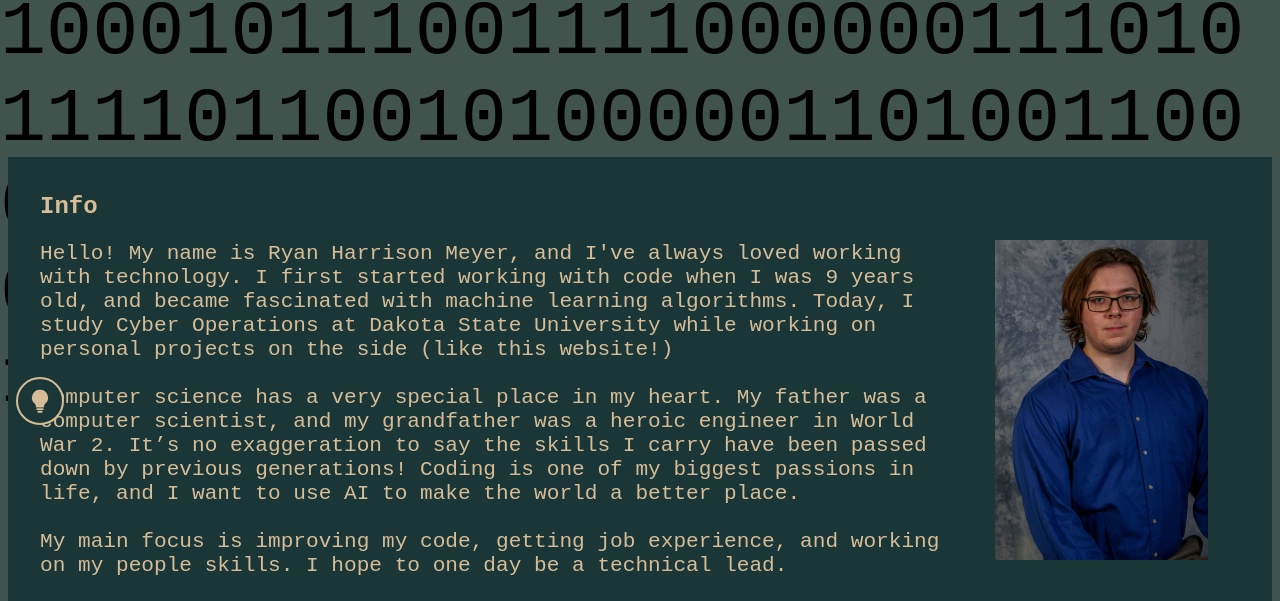
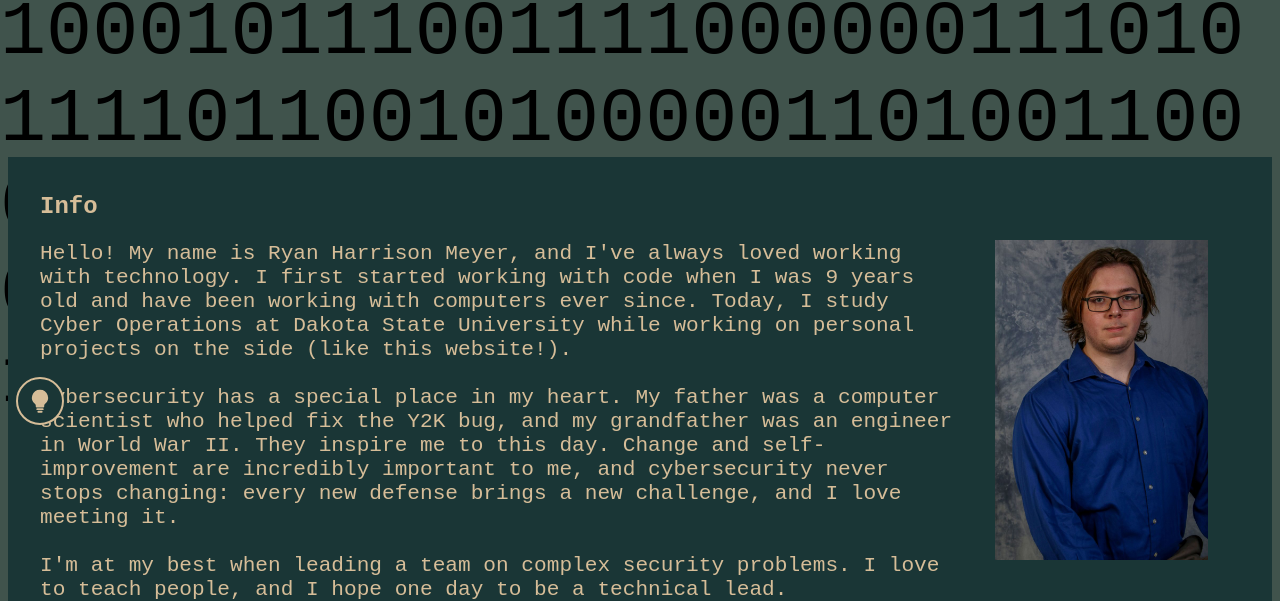
Before and after one commit to RyanHMeyer/websitemk2-3-5-25, a plain HTML site: page index.html in a window 1280 px wide. Shown: the part 359-960 px from the top of the page. Drawn offline with Linux system fonts and the light colour scheme.

Commit message:
updated info section
Co-Authored-By: Claude Opus 5.5 <noreply@anthropic.com>

```diff
--- a/index.html
+++ b/index.html
@@ -21,16 +21,13 @@
 	<section role="region" aria-labelledby="info-title" id="info">
 		<h2 id="info-title">Info</h2>
 		<img id="imageofme" alt="image_of_me" src="Ryan_Meyer.jpg">
-		<p class="info-desc">Hello! My name is Ryan Harrison Meyer, and I've always loved working with technology. I
-			first started working with code when I was 9 years old, and became fascinated with machine learning
-			algorithms. Today, I study Cyber Operations at Dakota State University while working on personal projects on the side
-			(like this website!)
-			<br><br>Computer science has a very special place in my heart. My father was a computer scientist, and my
-			grandfather was a heroic engineer in World War 2. It’s no exaggeration to say the skills I carry have been
-			passed down by previous generations! Coding is one of my biggest passions in life, and I want to use AI to
-			make the world a better place.
-			<br><br>My main focus is improving my code, getting job experience, and working on my people skills. I
-			hope to one day be a technical lead.</p>
+		<p class="info-desc">Hello! My name is Ryan Harrison Meyer, and I've always loved working with technology. I first started working with code when I was 9 years old and have been working with computers ever since. Today, I study Cyber Operations at Dakota State University while working on personal projects on the side (like this website!).
+			<br><br>Cybersecurity has a special place in my heart. My father was a computer scientist who helped fix the
+			Y2K bug, and my grandfather was an engineer in World War II. They inspire me to this day. Change and
+			self-improvement are incredibly important to me, and cybersecurity never stops changing: every new defense
+			brings a new challenge, and I love meeting it.
+			<br><br>I'm at my best when leading a team on complex security problems. I love to teach people, and I hope
+			one day to be a technical lead.</p>
 	</section>
 	<section role="region" aria-labelledby="contact-title" id="contact">
 		<h2 id="contact-title">Contact</h2>
```
